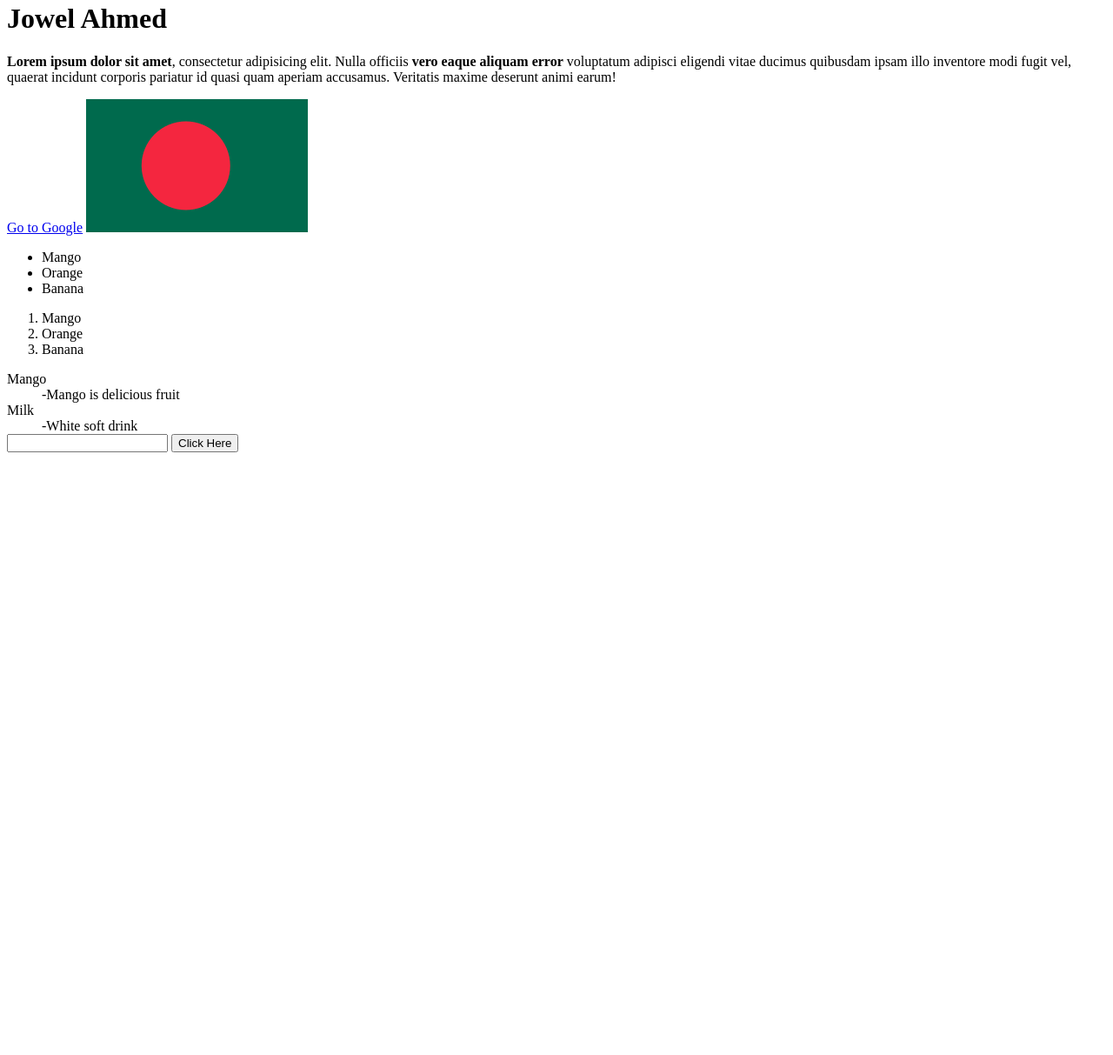
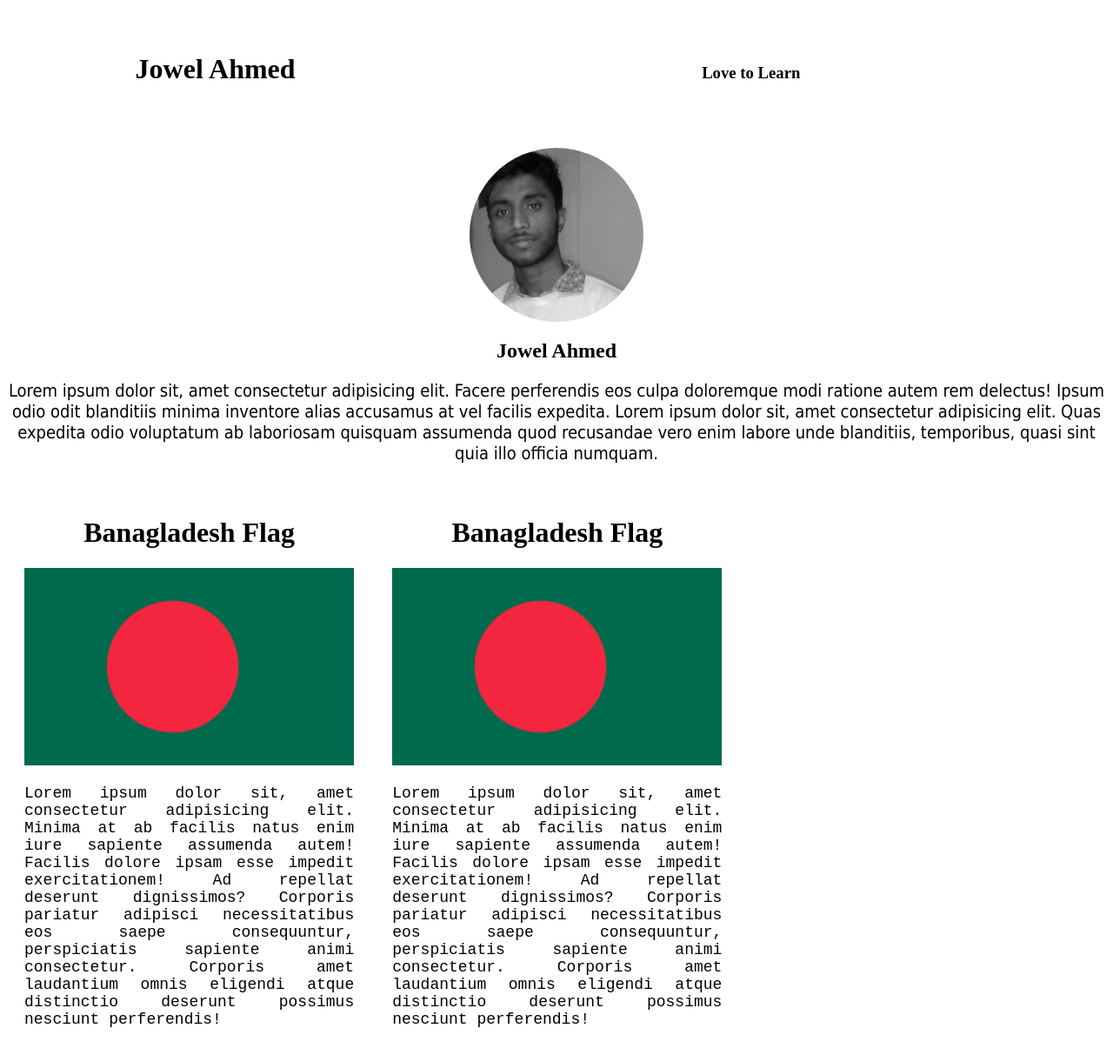
Before and after one commit to Jowelahmed-devloper/my-fifth-website, a plain HTML site: page index.html in a window 1280 px wide. Shown: the part 18-1231 px from the top of the page at 87% size. Before the commit the page ends 800 px from the top, so only its background shows below. Drawn offline with Linux system fonts and the light colour scheme.

Commit message:
css added

```diff
--- a/css/style.css
+++ b/css/style.css
@@ -0,0 +1,52 @@
+.head{
+    width: 30%;
+    display: inline-block;
+    margin: 50px;
+}
+a {
+    text-decoration: none;
+    color: #000;
+}
+.moto{
+    text-align: right;
+
+}
+.clear{
+    clear: both;
+}
+.bio-img{
+    display: block;
+    top: 0;
+    bottom: 0;
+    left: 0;
+    right: 0;
+    margin: auto;
+    width: 200px;
+    height: 200px;
+    border-radius: 50%;
+}
+h2{
+    text-align: center;
+}
+.about-me{
+    text-align: center;
+    font-size: 20px;
+    font-family: tahoma;
+}
+.bd{
+    width: 30%;
+    display: inline-block;
+    margin: 10px;
+    padding: 10px;
+}
+h1{
+    text-align: center;
+}
+.flag{
+    width: 100%;
+}
+.bd-para{
+    text-align: justify;
+    font-size: 18px;
+    font-family: 'Courier New', Courier, monospace;
+}
--- a/index.html
+++ b/index.html
@@ -4,27 +4,33 @@
     <meta charset="UTF-8">
     <meta name="viewport" content="width=device-width, initial-scale=1.0">
     <title>Jowel Ahmed</title>
+    <link rel="stylesheet" href="css/style.css">
 </head>
 <body>
-    <h1>Jowel Ahmed</h1>
-    <p><b>Lorem ipsum dolor sit amet</b>, consectetur adipisicing elit. Nulla officiis <strong>vero eaque aliquam error</strong> voluptatum adipisci eligendi vitae ducimus quibusdam ipsam illo inventore modi fugit vel, quaerat incidunt corporis pariatur id quasi quam aperiam accusamus. Veritatis maxime deserunt animi earum!</p>
-    <a href="https://www.google.com/" target="_blank">Go to Google</a>
-    <img src="images/flag.png" alt="">
-    <ul>
-        <li>Mango</li>
-        <li>Orange</li>
-        <li>Banana</li>
-    </ul>
-    <ol>
-        <li>Mango</li>
-        <li>Orange</li>
-        <li>Banana</li>
-    </ol>
-    <dt>Mango</dt>
-    <dd>-Mango is delicious fruit</dd>
-    <dt>Milk</dt>
-    <dd>-White soft drink</dd>
-    <input type="text">
-    <button>Click Here</button>
+    <div class="head">
+        <a href="#"><h1>Jowel Ahmed</h1></a>
+    </div>
+    <div class="head moto">
+        <h3>Love to Learn</h3>
+    </div>
+    <div class="clear"></div>
+    <img class="bio-img" src="images/jowel.jpg" alt="my img">
+    <h2>Jowel Ahmed</h2>
+    <p class="about-me">Lorem ipsum dolor sit, amet consectetur adipisicing elit. Facere perferendis eos culpa doloremque modi ratione autem rem delectus! Ipsum odio odit blanditiis minima inventore alias accusamus at vel facilis expedita. Lorem ipsum dolor sit, amet consectetur adipisicing elit. Quas expedita odio voluptatum ab laboriosam quisquam assumenda quod recusandae vero enim labore unde blanditiis, temporibus, quasi sint quia illo officia numquam.</p>
+    <div class="bd">
+        <h1>Banagladesh Flag</h1>
+        <img class="flag" src="images/flag.png" alt="">
+        <p class="bd-para">Lorem ipsum dolor sit, amet consectetur adipisicing elit. Minima at ab facilis natus enim iure sapiente assumenda autem! Facilis dolore ipsam esse impedit exercitationem! Ad repellat deserunt dignissimos? Corporis pariatur adipisci necessitatibus eos saepe consequuntur, perspiciatis sapiente animi consectetur. Corporis amet laudantium omnis eligendi atque distinctio deserunt possimus nesciunt perferendis!</p>
+    </div>
+    <div class="bd">
+        <h1>Banagladesh Flag</h1>
+        <img class="flag" src="images/flag.png" alt="">
+        <p class="bd-para">Lorem ipsum dolor sit, amet consectetur adipisicing elit. Minima at ab facilis natus enim iure sapiente assumenda autem! Facilis dolore ipsam esse impedit exercitationem! Ad repellat deserunt dignissimos? Corporis pariatur adipisci necessitatibus eos saepe consequuntur, perspiciatis sapiente animi consectetur. Corporis amet laudantium omnis eligendi atque distinctio deserunt possimus nesciunt perferendis!</p>
+    </div>
+    <div class="bd">
+        <h1>Banagladesh Flag</h1>
+        <img class="flag" src="images/flag.png" alt="">
+        <p class="bd-para">Lorem ipsum dolor sit, amet consectetur adipisicing elit. Minima at ab facilis natus enim iure sapiente assumenda autem! Facilis dolore ipsam esse impedit exercitationem! Ad repellat deserunt dignissimos? Corporis pariatur adipisci necessitatibus eos saepe consequuntur, perspiciatis sapiente animi consectetur. Corporis amet laudantium omnis eligendi atque distinctio deserunt possimus nesciunt perferendis!</p>
+    </div>
 </body>
 </html>
```
Also changed, not shown: images/jowel.jpg (added).
